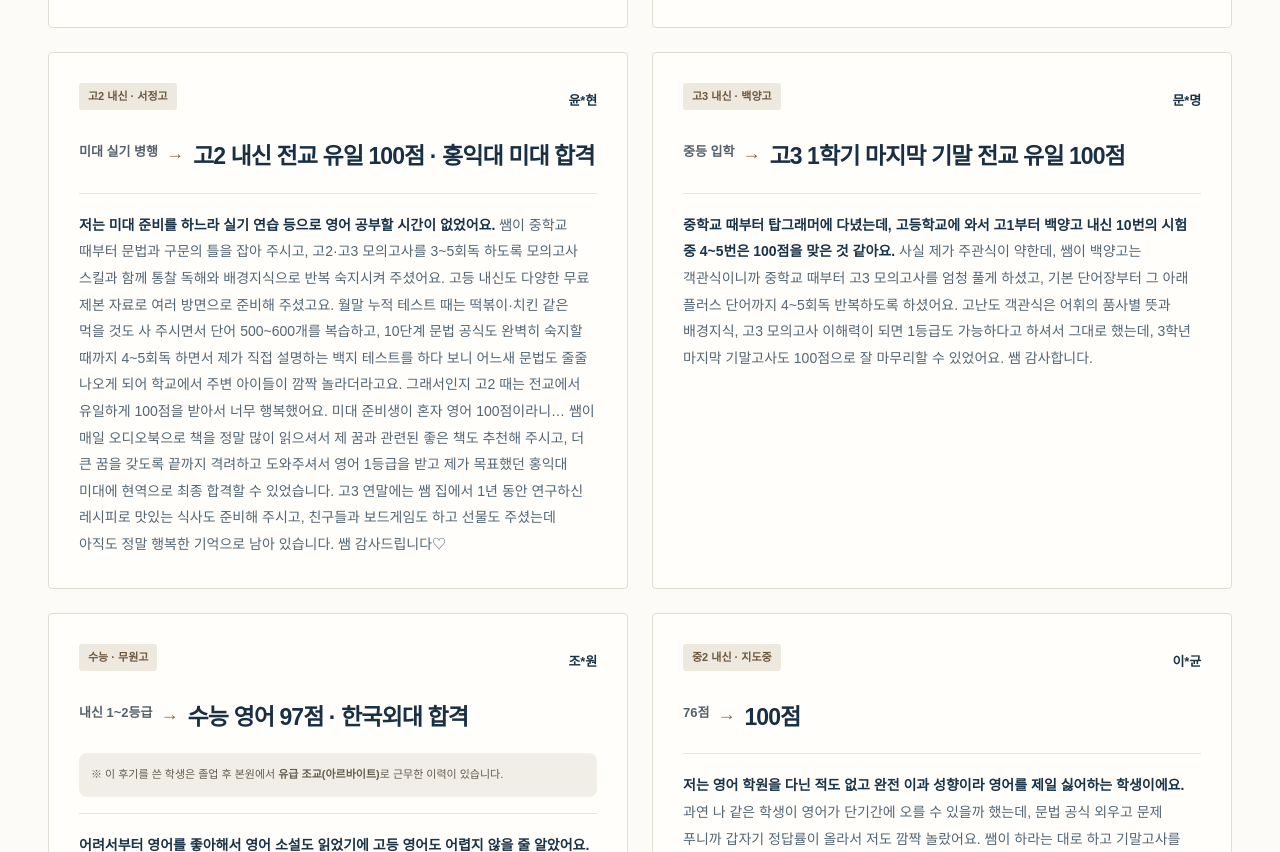
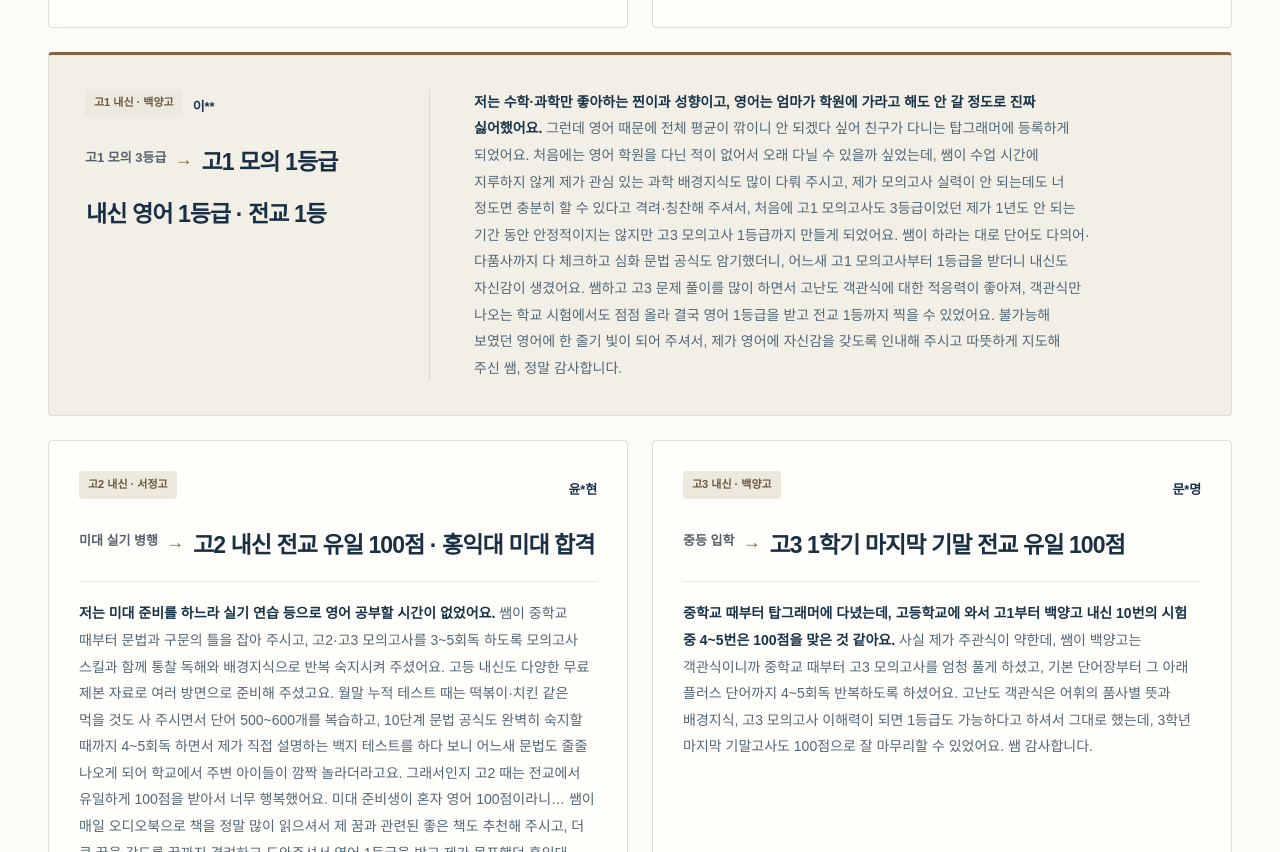
Before and after one commit to investbae/topgrammar, a plain HTML site: page index.html in a window 1280 px wide. Shown: the part 6996-7848 px from the top of the page. Drawn offline with Linux system fonts and the light colour scheme.

Commit message:
학생 수기 추가: 백양고1 이** (고1 모의 3→1등급 · 내신 영어 1등급 · 전교 1등) — 2열 격자 두 칸 넓은 카드 · 서비스워커 캐시 이름 갱신
Co-Authored-By: Claude Opus 5.5 (1M context) <noreply@anthropic.com>

```diff
--- a/index.html
+++ b/index.html
@@ -931,6 +931,21 @@ html.dark .tg-home .tg-hero .tg-btn--primary{background:#f3c39b;border-color:#f3
 .tg-home .tg-pcard:hover,.tg-home .tg-why__card:hover{transform:translateY(-3px);box-shadow:0 10px 26px #152b4010}
 .tg-home .tg-pcard__q{line-height:1.85}
 .tg-home .tg-pcard__to{background:#193449;box-shadow:none;border-radius:6px}
+/* 2026-10-22 넓은 후기 카드(#student-case-baekyang1): 2열 격자에서 두 칸을 가로지른다.
+   카드 display 는 full-design.css 가 !important(flex)라 display 만 !important 로 재정의하고, 나머지 속성은 id 특이도로 덮는다(실측 확인).
+   1024px 이상: 왼쪽=학생·변화, 오른쪽=후기 본문(세로 구분선·한 줄 44em 이하). 641~1023px: 두 칸 폭의 세로 카드. */
+/* 변화(같은 평가: 고1 모의 3→1등급)와 별도 성과(내신·석차)를 두 줄로 나눈다 — 화살표가 모의 성적에만 걸리게(토론 R2·R3). */
+#tg-proof-cards .tg-pcard__move--plus{margin-top:-2px}
+@media(min-width:641px){
+body.full-preview #tg-proof-cards>.tg-pcard--wide{grid-column:1/-1;background:#f2efe7;border-top:3px solid #856640}
+}
+@media(min-width:1024px){
+body.full-preview #tg-proof-cards>.tg-pcard--wide{display:grid!important;grid-template-columns:minmax(240px,300px) minmax(0,1fr);grid-template-rows:auto auto 1fr;column-gap:44px;padding:34px 36px}
+#tg-proof-cards>.tg-pcard--wide .tg-pcard__who{grid-column:1;grid-row:1;align-self:start;justify-content:flex-start;gap:10px}
+#tg-proof-cards>.tg-pcard--wide .tg-pcard__move{grid-column:1;grid-row:2;align-self:start}
+#tg-proof-cards>.tg-pcard--wide .tg-pcard__move--plus{grid-row:3;margin-bottom:0}
+#tg-proof-cards>.tg-pcard--wide .tg-pcard__q{grid-column:2;grid-row:1/span 3;margin-top:0;padding-top:0;border-top:0;border-left:1px solid #ddd5c6;padding-left:44px;max-width:calc(44em + 45px)}
+}
 .tg-home .tg-why__card:before{height:3px;background:#b8865e}
 .tg-home .tg-why__ic{border-radius:12px;background:#eef1f1}
 .tg-home .tg-row__media,.tg-home .tg-gal a,.tg-home .tg-camp{border-radius:10px;box-shadow:none}
@@ -1380,6 +1395,18 @@ html.dark .tg-home .tg-why__ic{background:#2b4153;color:#cedde8}
 <div class="tg-pcard__move"><span class="tg-pcard__from">모의 3~4등급</span><span aria-hidden="true" class="tg-pcard__arr">→</span><span class="sr-only"> 에서 </span><span class="tg-pcard__to tg-pcard__to--sm">최근 고3 모의고사 1등급</span></div>
 <blockquote class="tg-pcard__q"><span class="tg-pcard__lead">탑그래머를 3년 이상 다녔는데, 처음 학원에 왔을 때는 영어가 계속 떨어지는 중이었어요.</span> 화정고 내신이 워낙 어렵다 보니 쌤이 모의고사부터 1등급을 목표로 끌어올려 보자, 대신 내신은 너의 성실도에 달려 있다고 하셨어요. 모의고사도 3~4등급이 나오던 터라 과연 1등급이 가능할까 반신반의했는데, 요새는 그 어렵다는 고3 모의고사에서 1등급도 나오고 있어요. 매일 단어·숙어를 확실히 외울 때까지 4~5회독, 다의어·다품사까지 조교쌤이 학원에서 1:1로 테스트해 주시고, 부족했던 배경지식도 매일 수업시간에 채워 주셨어요. 핵심만 보는 통찰독해, 그리고 문장 구조의 뼈대를 먼저 보고 수식 부분은 나중에 핵심만 파악하는 대화체 독해를 연습하다 보니 고난도 문제가 완전히 이해되지 않을 때조차 답을 찾아내는 능력이 생겨서 신기해요. 고3은 영어학원을 잘 안 다니는데도, 중등 신규 수강생 5명이 대기 중인 상황에서 저를 위해 내신 대비를 1:1로 해 주셔서 고3 모의고사뿐 아니라 고3 내신시험도 다 90점을 넘었어요. 정말 감사합니다. 수능도 1등급 받아 올게요.</blockquote>
 </article>
+<!-- 2026-10-22 추가(백양고1 이**). 라이브 후기 목록은 2열 격자(full-design·academy CSS)라 총 11장이 되면 한 칸이 빈다.
+               이 카드만 두 칸을 가로지르는 넓은 카드로 두고, 짝수(4장) 뒤에 넣어 위아래 행이 모두 꽉 차게 한다.
+               앞 3장(원장 지시 순서)과 나머지 카드의 상대 순서는 그대로다. 640px 이하는 1열이라 일반 카드와 같다(641px 이상에서 후기를 모두 펼친 경우 기준). -->
+<article class="tg-pcard tg-pcard--wide" id="student-case-baekyang1">
+<div class="tg-pcard__who">
+<span class="tg-pcard__badge">고1 내신 · 백양고</span>
+<span class="tg-pcard__name">이**</span>
+</div>
+<div class="tg-pcard__move"><span class="tg-pcard__from">고1 모의 3등급</span><span aria-hidden="true" class="tg-pcard__arr">→</span><span class="sr-only"> 에서 </span><span class="tg-pcard__to tg-pcard__to--sm">고1 모의 1등급</span></div>
+<div class="tg-pcard__move tg-pcard__move--plus"><span class="tg-pcard__to tg-pcard__to--sm">내신 영어 1등급 · 전교 1등</span></div>
+<blockquote class="tg-pcard__q"><span class="tg-pcard__lead">저는 수학·과학만 좋아하는 찐이과 성향이고, 영어는 엄마가 학원에 가라고 해도 안 갈 정도로 진짜 싫어했어요.</span> 그런데 영어 때문에 전체 평균이 깎이니 안 되겠다 싶어 친구가 다니는 탑그래머에 등록하게 되었어요. 처음에는 영어 학원을 다닌 적이 없어서 오래 다닐 수 있을까 싶었는데, 쌤이 수업 시간에 지루하지 않게 제가 관심 있는 과학 배경지식도 많이 다뤄 주시고, 제가 모의고사 실력이 안 되는데도 너 정도면 충분히 할 수 있다고 격려·칭찬해 주셔서, 처음에 고1 모의고사도 3등급이었던 제가 1년도 안 되는 기간 동안 안정적이지는 않지만 고3 모의고사 1등급까지 만들게 되었어요. 쌤이 하라는 대로 단어도 다의어·다품사까지 다 체크하고 심화 문법 공식도 암기했더니, 어느새 고1 모의고사부터 1등급을 받더니 내신도 자신감이 생겼어요. 쌤하고 고3 문제 풀이를 많이 하면서 고난도 객관식에 대한 적응력이 좋아져, 객관식만 나오는 학교 시험에서도 점점 올라 결국 영어 1등급을 받고 전교 1등까지 찍을 수 있었어요. 불가능해 보였던 영어에 한 줄기 빛이 되어 주셔서, 제가 영어에 자신감을 갖도록 인내해 주시고 따뜻하게 지도해 주신 쌤, 정말 감사합니다.</blockquote>
+</article>
 <article class="tg-pcard">
 <div class="tg-pcard__who">
 <span class="tg-pcard__badge">고2 내신 · 서정고</span>
--- a/sw.js
+++ b/sw.js
@@ -1,5 +1,5 @@
 /* Service Worker - TopGrammar PWA */
-var CACHE_NAME = 'tg-v61-formq-20261011';
+var CACHE_NAME = 'tg-v62-story-20261022';
 var HOME_BUILD = '20260920-note59';
 
 self.addEventListener('message', function (event) {
```
